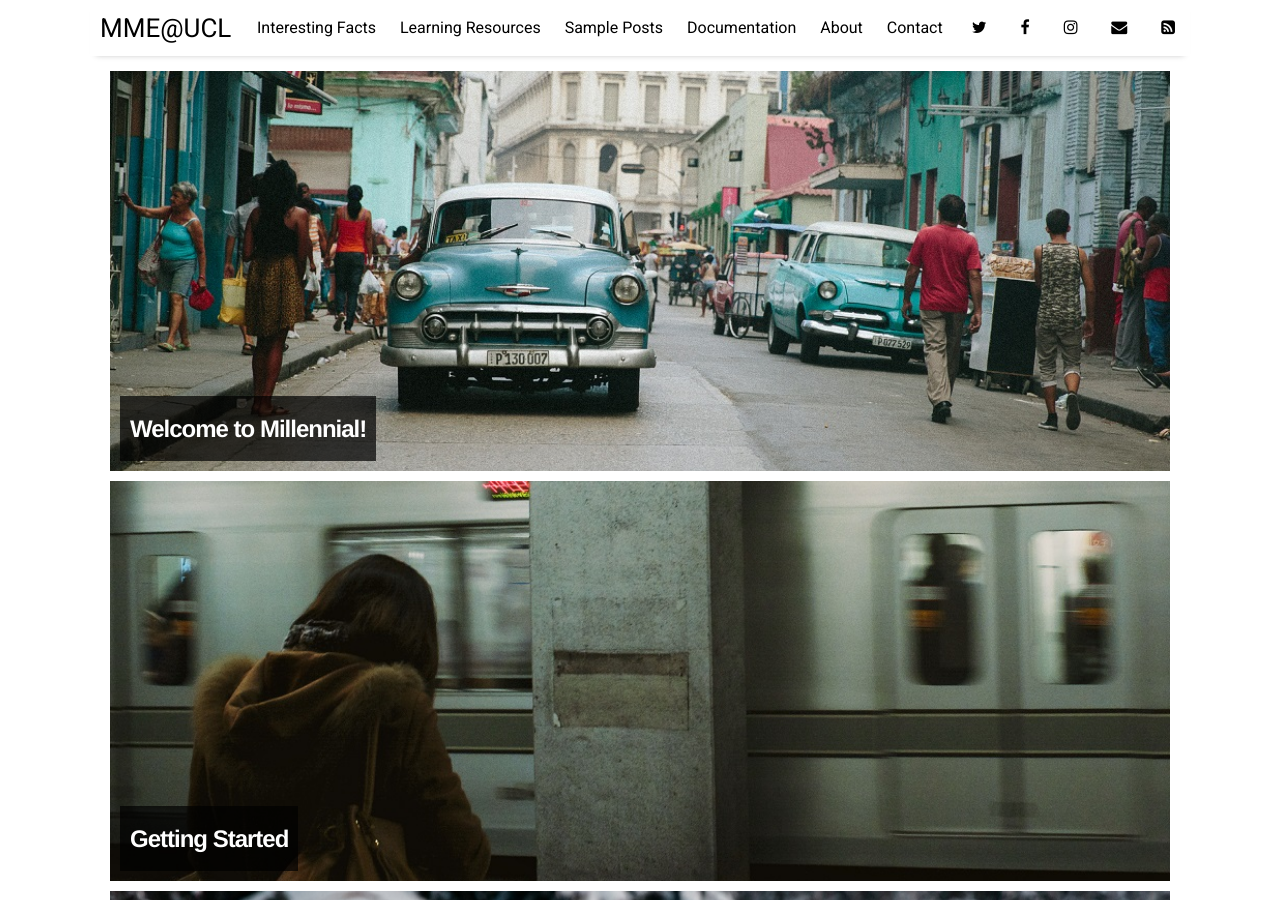
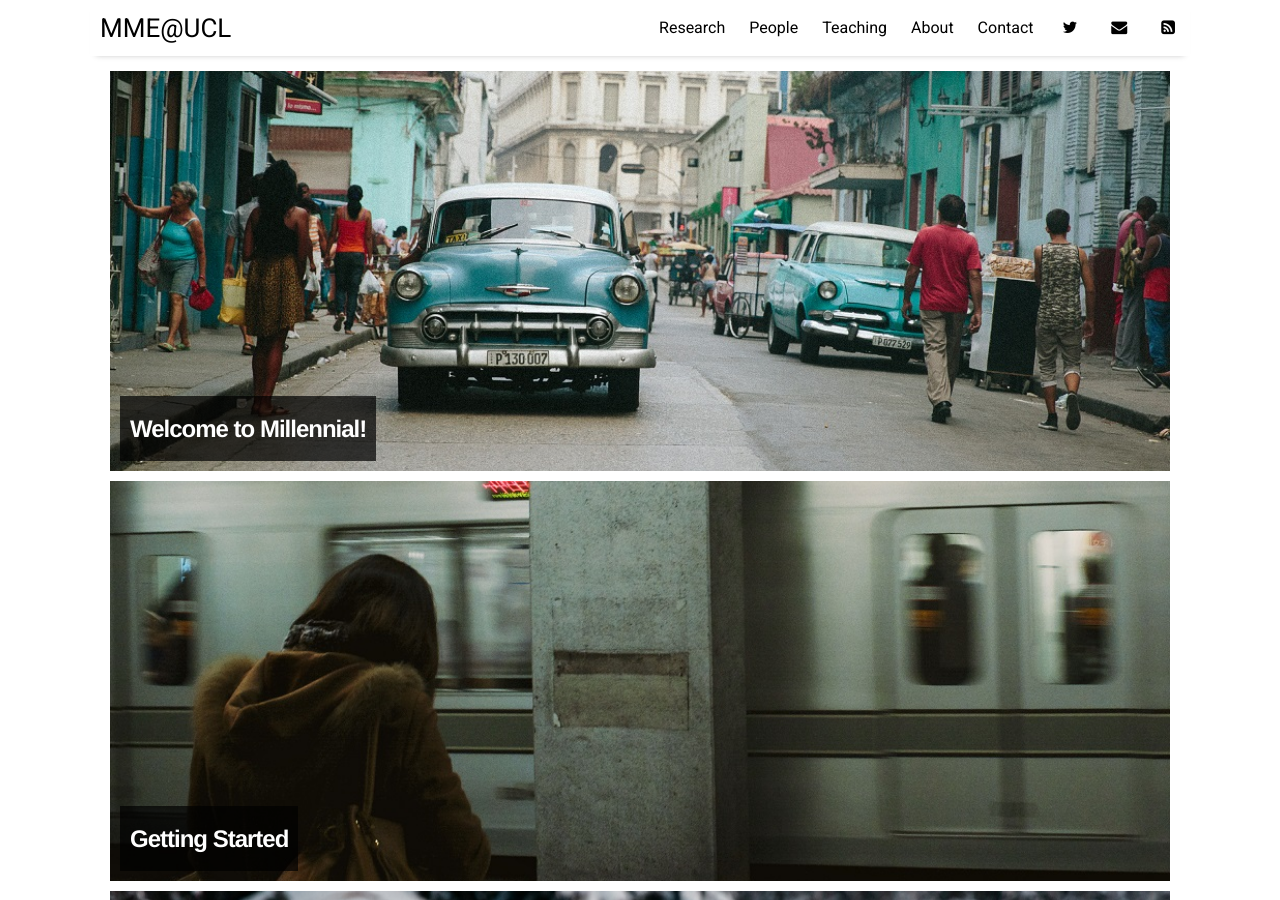
Before and after one commit to mme-ucl/mme-ucl.github.io, a Jekyll site: the page built from index.html, in a window 1280 px wide and 900 px high. Built offline with Jekyll 4.4.1, drawn with Linux system fonts in a browser that asks for light colours; nearby versions of some CDN libraries; the list of posts is cut into pages by our own code.

Commit message:
Update settings.yml

```diff
--- a/_data/settings.yml
+++ b/_data/settings.yml
@@ -7,19 +7,16 @@ disqus:
 google-ID: 'UA-112060364-2'
 
 menu:
-- {name: 'Interesting Facts',  url: 'facts'}
-- {name: 'Learning Resources', url: 'resources'}
-- {name: 'Sample Posts',       url: 'sample-posts'}
-- {name: 'Documentation',      url: 'documentation'}
+- {name: 'Research',  url: 'facts'}
+- {name: 'People', url: 'resources'}
+- {name: 'Teaching',       url: 'sample-posts'}
 - {name: 'About',              url: 'about'}
 - {name: 'Contact',            url: 'contact'}
 
 # Available social icons are powered by Font Awesome, so you can use any icon that they offer
 social:
-- {icon: 'twitter', link:    'https://twitter.com/paululele'}
-- {icon: 'facebook', link:   'https://www.facebook.com/paululele'}
-- {icon: 'instagram', link:  'https://instagram.com/paululele'}
-- {icon: 'envelope', link:   'mailto:hello@paulle.ca'}
+- {icon: 'twitter', link:    'https://twitter.com/UCL_MMEgroup'}
+- {icon: 'envelope', link:   'mailto:m.salvalaglio@ucl.ac.uk'}
 - {icon: 'rss-square', link: 'feed.xml'}
 # - {icon: 'rss-square', link: 'rss-feed.xml'}
 
```
